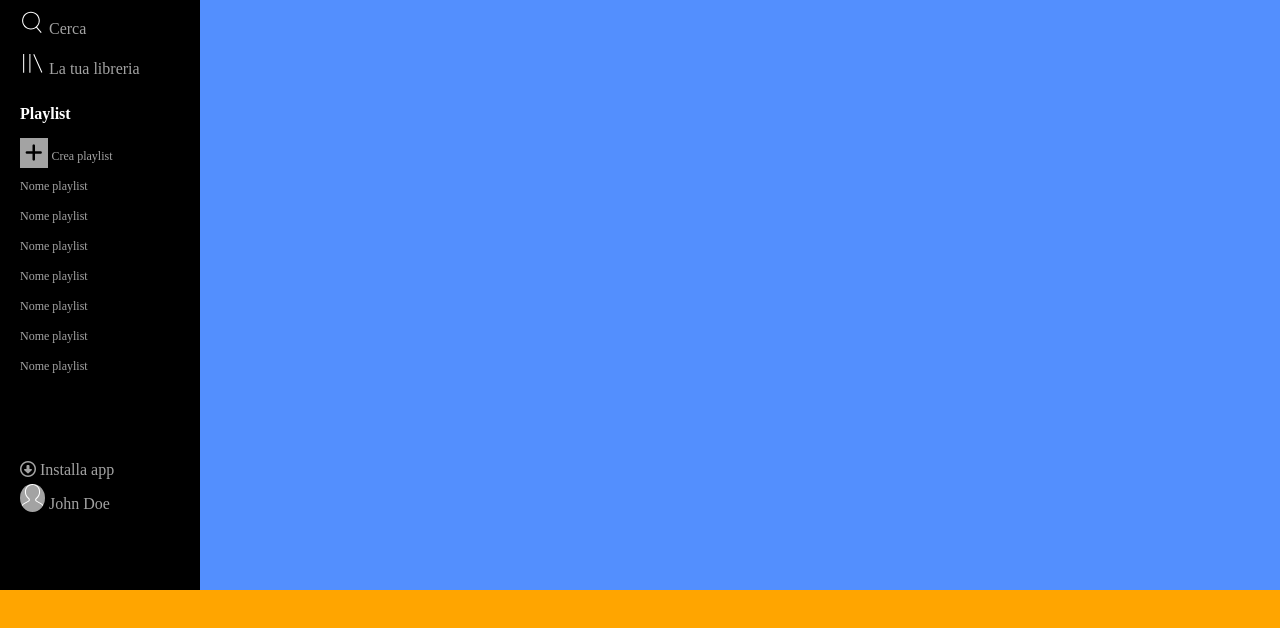
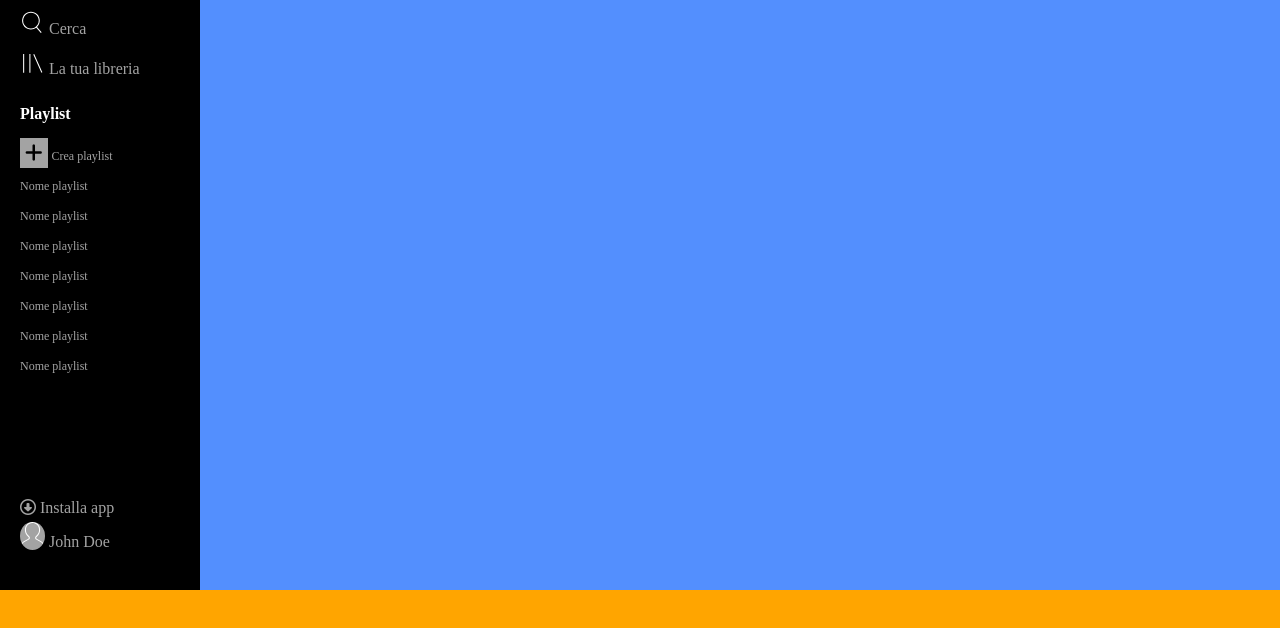
Before and after one commit to lorenzotroiano/html-css-spotifyweb, a plain HTML site: page index.html in a window 1280 px wide. Shown: the part 110-738 px from the top of the page. Drawn offline with Linux system fonts and the light colour scheme.

Commit message:
sistemato il #side

```diff
--- a/css/style.css
+++ b/css/style.css
@@ -15,7 +15,9 @@ footer {
 
 
 #side {
-    /* display: flex; */
+    display: flex;
+    flex-direction: column;
+   justify-content: space-between;
     background-color: #000000;
     width: 200px;
     height: 100%;
@@ -77,7 +79,9 @@ li > h4 {
 }
 
 #install {
-    margin-top: 80px;
+    /* margin-top: 80px; */
+
+
 
 }
 
```
